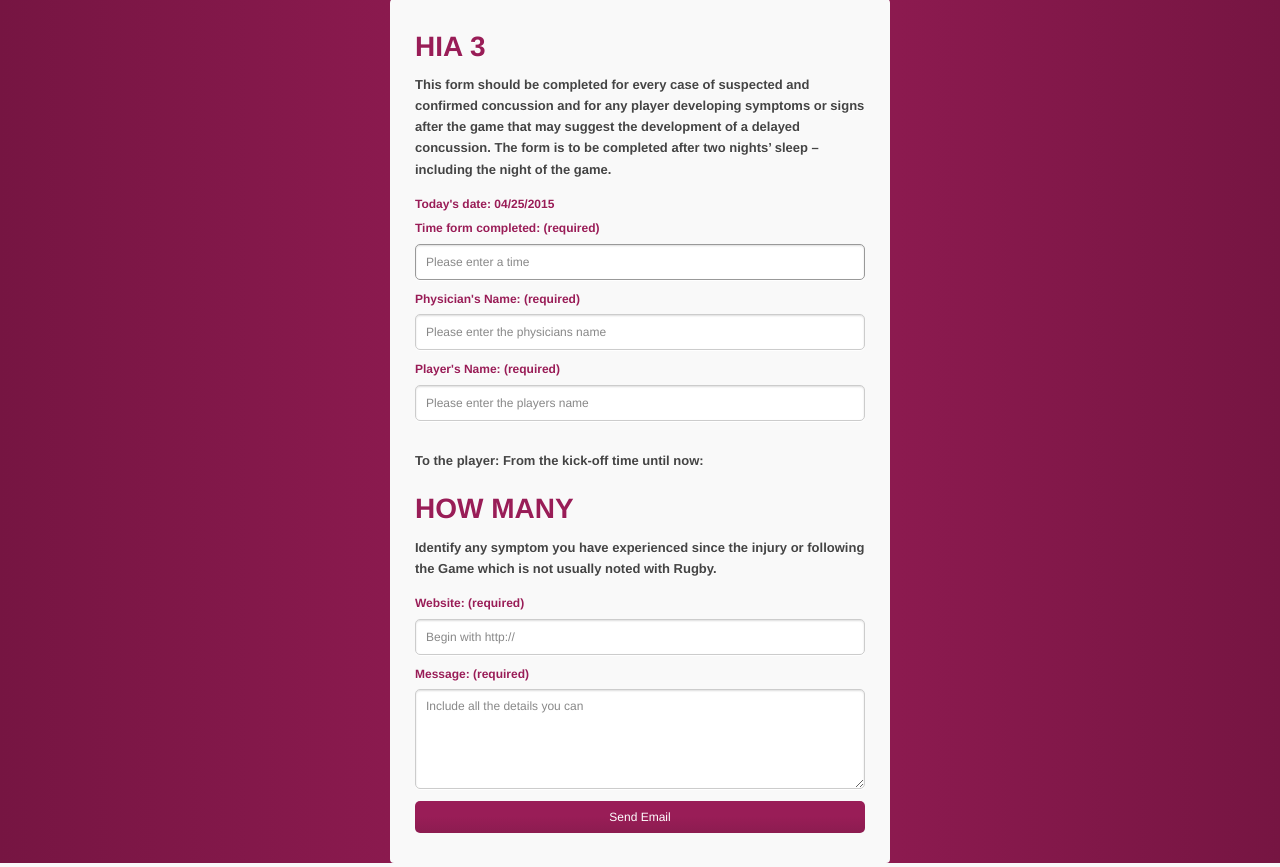
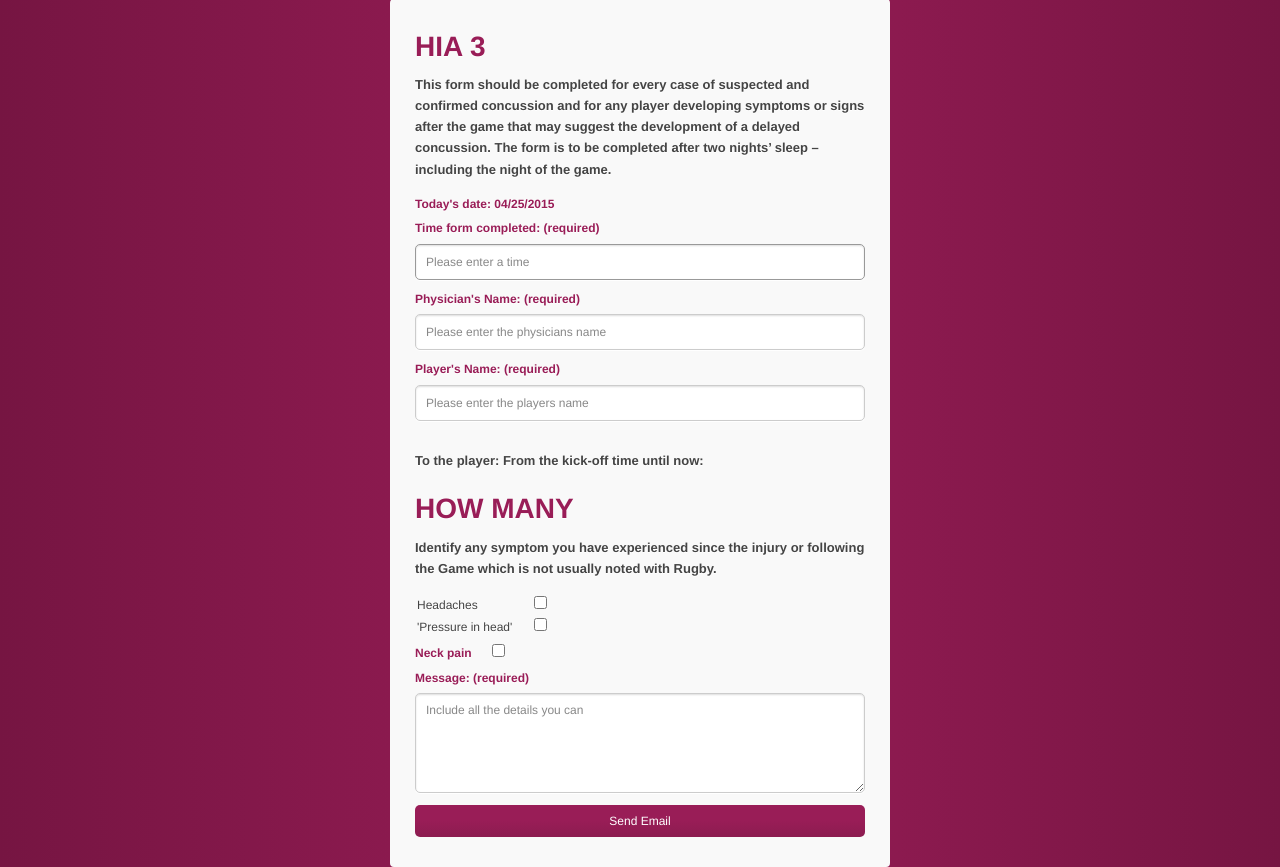
Before and after one commit to shavez00/hia_form, a PHP site: page / in a window 1280 px wide. Shown: the part 71-938 px from the top of the page. Run offline with PHP 8.4, Linux system fonts and the light colour scheme.

Commit message:
adding symptoms into a table

```diff
--- a/index.php
+++ b/index.php
@@ -15,7 +15,7 @@
 		<div id="main" style="padding:50px 0 0 0;">
 
 		<!-- Form -->
-		<form id="contact-form" action="/" method="post">
+		<form id="contact-form" action="response.php" method="get">
 			<h3>HIA 3</h3>
 			<h4>This form should be completed for every case of suspected and confirmed concussion and for any player developing symptoms or signs after the game
 that may suggest the development of a delayed concussion. The form is to be completed after two nights’ sleep – including the night of the game.
@@ -51,13 +51,32 @@ that may suggest the development of a delayed concussion. The form is to be comp
 since the injury or following the Game which is
 not usually noted with Rugby.
 </h4>
+<table style="width 100%">
+  <tr>
+     <div>
+				<label><span><td>Headaches &nbsp &nbsp &nbsp</td></span>
+					<td><input type="checkbox" name="symptom[]" value="headaches"></td>
+			</div>
+  </tr>
+  <tr>
+    <div>
+				<label>
+					<td><span>'Pressure in head' &nbsp &nbsp &nbsp</span></td>
+					<td><input type="checkbox" name="symptom[]" value="pressure"></td>
+				</label>
+			</div></td>
+  </tr>
+</table>
+
+
 			<div>
 				<label>
-					<span>Website: (required)</span>
-					<input placeholder="Begin with http://" type="url" tabindex="4" required>
+					<span>Neck pain &nbsp &nbsp &nbsp<input type="checkbox" name="symptom[]" value="neck pain"></span>
 				</label>
 			</div>
 			<div>
+
+
 				<label>
 					<span>Message: (required)</span>
 					<textarea placeholder="Include all the details you can" tabindex="5" required></textarea>
--- /dev/null
+++ b/response.php
@@ -0,0 +1,3 @@
+<?php
+var_dump($_GET);
+?>
```
